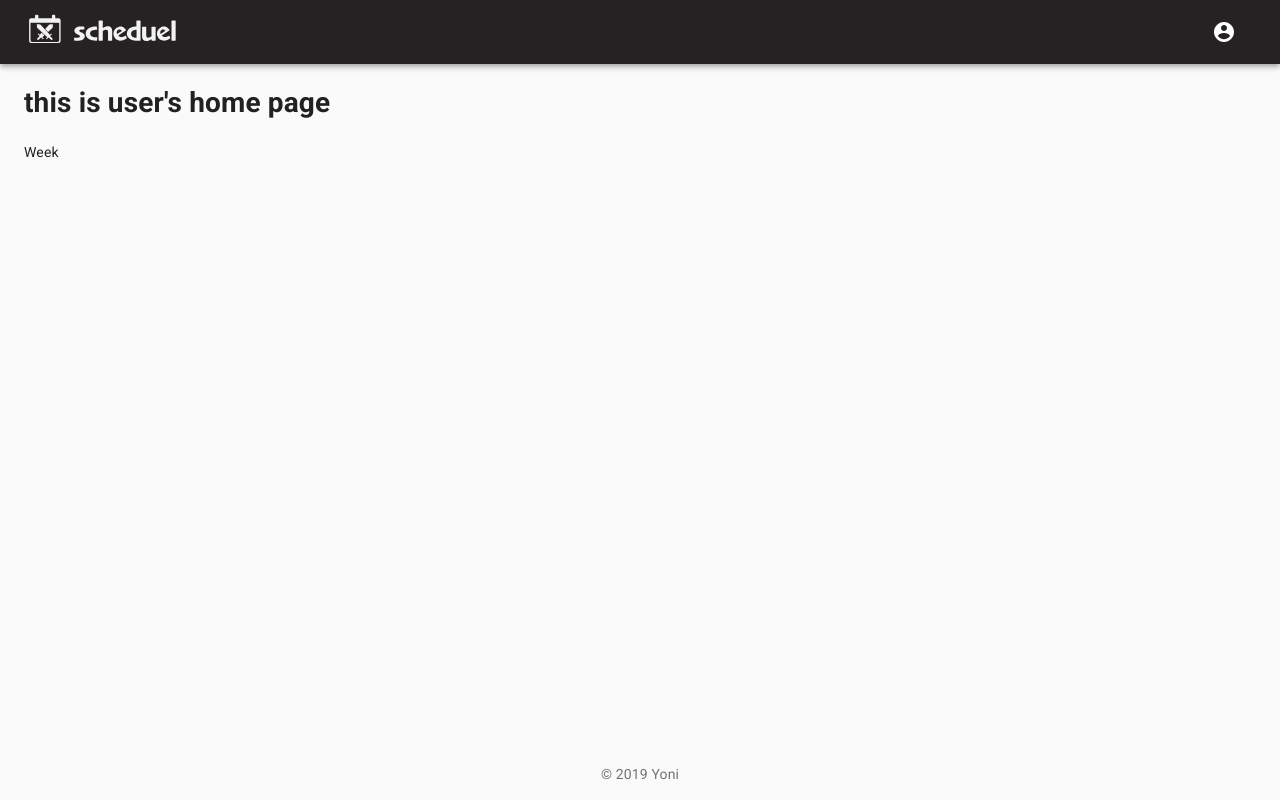
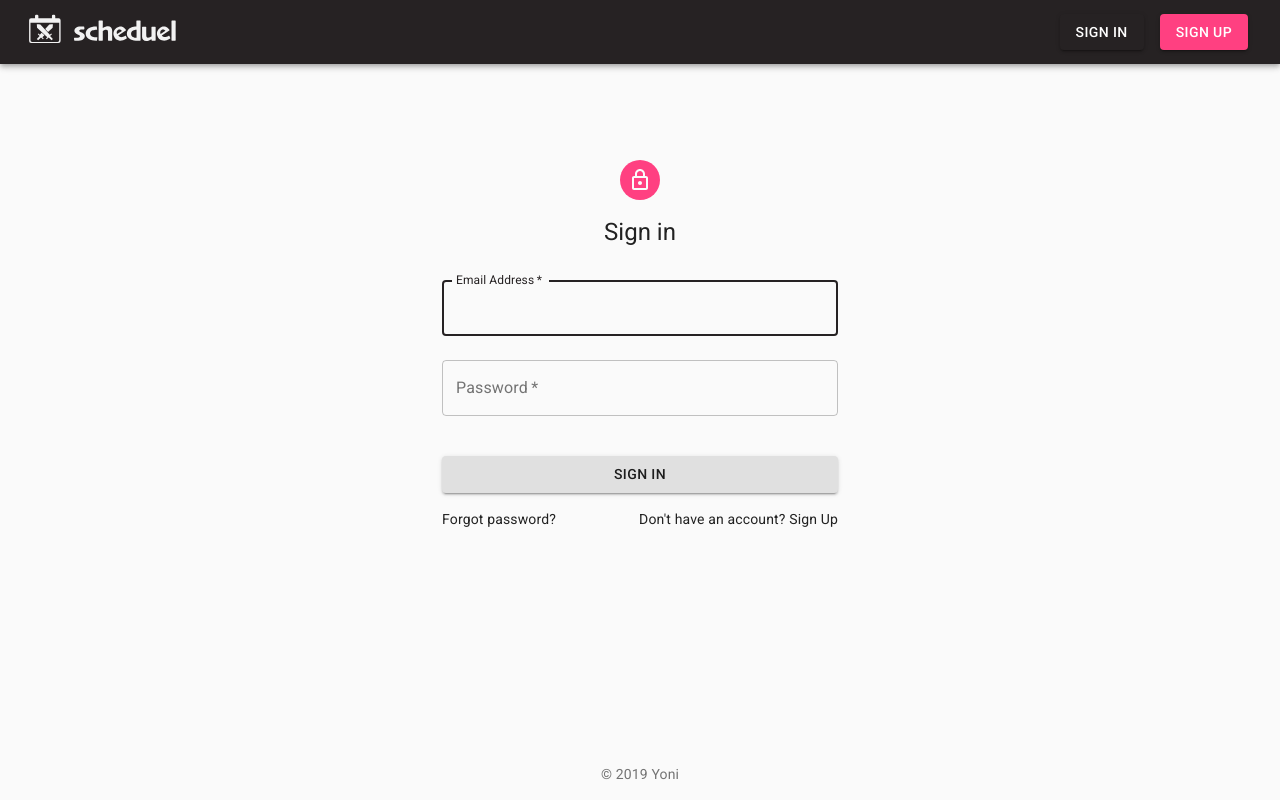
Before and after one commit to yoniakabecky/react-scheduler, a React (Create React App) app: page /sign-in in a window 1280 px wide. Before the commit this address led to /home. Built offline with nearby package versions, Linux system fonts and the light colour scheme; no server answers; sample sign-in values are in the browser's storage.

Commit message:
Added Token and AuthRoute

```diff
--- a/package.json
+++ b/package.json
@@ -10,6 +10,7 @@
     "axios": "^0.19.2",
     "dotenv": "^8.2.0",
     "firebase": "^7.13.2",
+    "jwt-decode": "^2.2.0",
     "moment": "^2.24.0",
     "node-sass": "^4.13.1",
     "react": "^16.13.1",
--- a/src/App.js
+++ b/src/App.js
@@ -1,5 +1,7 @@
 import React from "react";
 import { BrowserRouter as Router, Route, Switch } from "react-router-dom";
+// import { AuthProvider } from "./context/Auth";
+import jwtDecode from "jwt-decode";
 
 // Pages
 import LandingPage from "./pages/LandingPage";
@@ -13,36 +15,66 @@ import ForgetPassword from "./pages/auth/ForgetPassword";
 // Components
 import Navbar from "./components/layouts/Navbar";
 import Footer from "./components/layouts/Footer";
-
-// Auth
-import { AuthProvider } from "./context/Auth";
-import PrivateRoute from "./components/auth/PrivateRoute";
+import PrivateRoute from "./utils/PrivateRoute";
+import AuthRoute from "./utils/AuthRoute";
 
 // Mui
 import { MuiThemeProvider } from "@material-ui/core/styles";
 import CssBaseline from "@material-ui/core/CssBaseline";
 import theme from "./utils/theme";
 
+// Auth
+const token = localStorage.FBToken;
+let authenticated = false;
+
+if (token) {
+  const decodedToken = jwtDecode(token);
+  if (decodedToken.exp * 1000 < Date.now()) {
+    window.location.href = "/sign-in";
+    authenticated = false;
+  } else {
+    authenticated = true;
+  }
+}
+
 function App() {
   return (
-    <AuthProvider>
     <MuiThemeProvider theme={theme}>
       <CssBaseline />
       <Router>
-          <Navbar />
+        <Navbar authenticated={authenticated} />
         <Switch>
           <Route exact path="/" component={LandingPage} />
-            <PrivateRoute path="/home" component={HomePage} />
-            <PrivateRoute path="/week" component={WeekSchedule} />
-            <PrivateRoute path="/day" component={DaySchedule} />
-            <Route path="/sign-in" component={SignInPage} />
-            <Route path="/sign-up" component={SignUpPage} />
+          <PrivateRoute
+            path="/home"
+            component={HomePage}
+            authenticated={authenticated}
+          />
+          <PrivateRoute
+            path="/week"
+            component={WeekSchedule}
+            authenticated={authenticated}
+          />
+          <PrivateRoute
+            path="/day"
+            component={DaySchedule}
+            authenticated={authenticated}
+          />
+          <AuthRoute
+            path="/sign-in"
+            component={SignInPage}
+            authenticated={authenticated}
+          />
+          <AuthRoute
+            path="/sign-up"
+            component={SignUpPage}
+            authenticated={authenticated}
+          />
           <Route path="/forget-password" component={ForgetPassword} />
         </Switch>
         <Footer />
       </Router>
     </MuiThemeProvider>
-    </AuthProvider>
   );
 }
 
--- a/src/components/auth/PrivateRoute.jsx
+++ /dev/null
@@ -1,21 +0,0 @@
-import React, { useContext } from 'react';
-import { Route, Redirect } from 'react-router-dom';
-import { AuthContext } from '../../context/Auth';
-
-
-const PrivateRoute = ({ component: RouteComponent, ...rest }) => {
-  const { currentUser } = useContext(AuthContext);
-
-  return (
-    <Route
-      {...rest}
-      render={routeProps =>
-        currentUser
-          ? <RouteComponent {...routeProps} />
-          : <Redirect to={"/"} />
-      }
-    />
-  );
-}
-
-export default PrivateRoute;
--- a/src/components/layouts/Navbar.jsx
+++ b/src/components/layouts/Navbar.jsx
@@ -1,4 +1,4 @@
-import React, { useContext } from "react";
+import React from "react";
 import { Link } from "react-router-dom";
 
 //Mui
@@ -11,11 +11,8 @@ import SignedInLinks from "./SignedInLinks";
 import SignedOutLinks from "./SignedOutLinks";
 import BrandLogo from "./BrandLogo";
 
-import { AuthContext } from "../../context/Auth";
-
-const Navbar = () => {
+const Navbar = ({ authenticated }) => {
   const classes = useStyles();
-  const { currentUser } = useContext(AuthContext);
 
   return (
     <AppBar position="static">
@@ -23,7 +20,7 @@ const Navbar = () => {
         <Link to="/home" className={classes.brandLogo}>
           <BrandLogo color="light" size={2} />
         </Link>
-        {currentUser ? <SignedInLinks /> : <SignedOutLinks />}
+        {authenticated ? <SignedInLinks /> : <SignedOutLinks />}
       </Toolbar>
     </AppBar>
   );
--- a/src/pages/auth/SignInPage.jsx
+++ b/src/pages/auth/SignInPage.jsx
@@ -1,13 +1,10 @@
-import React, { useContext, useState } from "react";
-import { withRouter, Redirect } from "react-router-dom";
+import React, { useState } from "react";
+import { withRouter } from "react-router-dom";
 import axios from "axios";
 
 // Mui
 import Button from "@material-ui/core/Button";
 import { makeStyles } from "@material-ui/core/styles";
-
-// Auth
-import { AuthContext } from "../../context/Auth";
 
 // Component
 import AuthPageWrapper from "../../components/auth/AuthPageWrapper";
@@ -33,16 +30,12 @@ const SignInPage = ({ history }) => {
     axios
       .post("/signin", userData)
       .then((res) => {
-        // TODO: save token
-        console.log("signed in", res.data);
+        console.log("signed in");
+        localStorage.setItem("FBToken", `Bearer ${res.data.token}`);
         history.push("/home");
       })
       .catch((err) => console.log(err));
   };
-
-  // TODO: current user
-  const { currentUser } = useContext(AuthContext);
-  if (currentUser) return <Redirect to="/home" />;
 
   return (
     <AuthPageWrapper label="Sign in">
--- a/src/pages/auth/SignUpPage.jsx
+++ b/src/pages/auth/SignUpPage.jsx
@@ -32,8 +32,8 @@ const SignUpPage = ({ history }) => {
     axios
       .post("/signup", newUser)
       .then((res) => {
-        // TODO: save token
-        console.log("signed up", res.data);
+        console.log("signed up");
+        localStorage.setItem("FBToken", `Bearer ${res.data.token}`);
         history.push("/home");
       })
       .catch((err) => console.error(err));
--- /dev/null
+++ b/src/utils/AuthRoute.jsx
@@ -0,0 +1,15 @@
+import React from "react";
+import { Route, Redirect } from "react-router-dom";
+
+const AuthRoute = ({ component: Component, authenticated, ...rest }) => {
+  return (
+    <Route
+      {...rest}
+      render={(props) =>
+        authenticated ? <Redirect to="/home" /> : <Component {...props} />
+      }
+    />
+  );
+};
+
+export default AuthRoute;
--- /dev/null
+++ b/src/utils/PrivateRoute.jsx
@@ -0,0 +1,15 @@
+import React from "react";
+import { Route, Redirect } from "react-router-dom";
+
+const PrivateRoute = ({ component: Component, authenticated, ...rest }) => {
+  return (
+    <Route
+      {...rest}
+      render={(props) =>
+        authenticated ? <Component {...props} /> : <Redirect to={"/"} />
+      }
+    />
+  );
+};
+
+export default PrivateRoute;
```
Also changed, not shown: 1 other file (tests, documents, lock files or other folders). Lines whose indentation alone changed are shown as unchanged.
